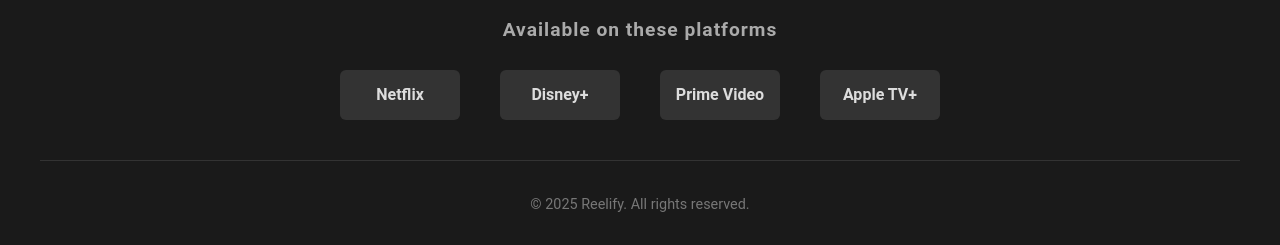
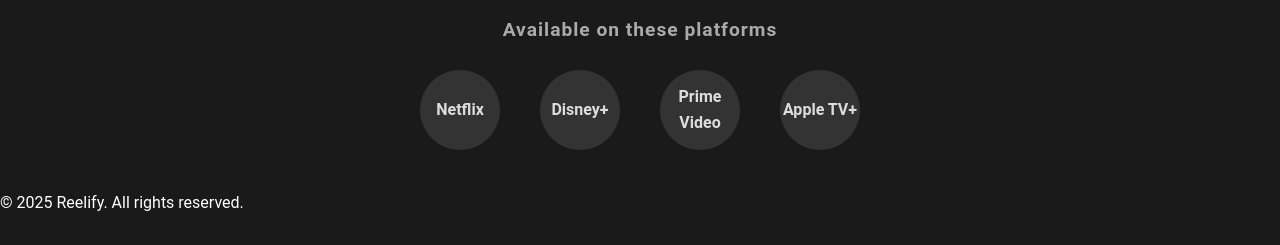
Before and after one commit to Sharleen10/reelifymd, a React (Create React App) app in the folder reelifymd/: page / in a window 1280 px wide. Shown: the part 647-892 px from the top of the page. Built offline with nearby package versions, Linux system fonts and the light colour scheme; no server answers.

Commit message:
Update style.css

```diff
--- a/reelifymd/src/styles.css
+++ b/reelifymd/src/styles.css
@@ -669,6 +669,7 @@
 }
 
 /* Footer */
+/* Footer */
 .footer {
     background-color: #1a1a1a;
     padding: 3rem 0 2rem;
@@ -699,34 +700,46 @@
 }
 
 .service-logo {
-  width: 120px;
-  height: 50px;
+    width: 80px;
+    height: 80px;
     background-color: #333;
     display: flex;
     align-items: center;
     justify-content: center;
-  border-radius: 6px;
+    border-radius: 50%; /* Changed from 6px to 50% for circular shape */
     transition: all 0.3s ease;
     font-weight: bold;
     color: #ddd;
+    cursor: pointer;
+    position: relative;
+    overflow: hidden;
 }
 
 .service-logo:hover {
     transform: scale(1.1);
     box-shadow: 0 5px 15px rgba(0, 0, 0, 0.3);
     color: white;
+    background-color: #444;
 }
 
-.footer-info {
-  text-align: center;
-  padding-top: 2rem;
-  border-top: 1px solid #333;
-  max-width: 1200px;
-  margin: 0 auto;
-  padding-left: 1rem;
-  padding-right: 1rem;
-  color: #777;
-  font-size: 0.9rem;
+.service-logo:active {
+    transform: scale(0.98);
+}
+
+.service-logo::before {
+    content: "";
+    position: absolute;
+    top: 0;
+    left: 0;
+    width: 100%;
+    height: 100%;
+    background: linear-gradient(45deg, transparent, rgba(255, 255, 255, 0.1), transparent);
+    transition: transform 0.6s;
+    transform: translateX(-100%);
+}
+
+.service-logo:hover::before {
+    transform: translateX(100%);
 }
 
 /* Movie Page Specific Styles */
```
Lines whose indentation alone changed are shown as unchanged.
